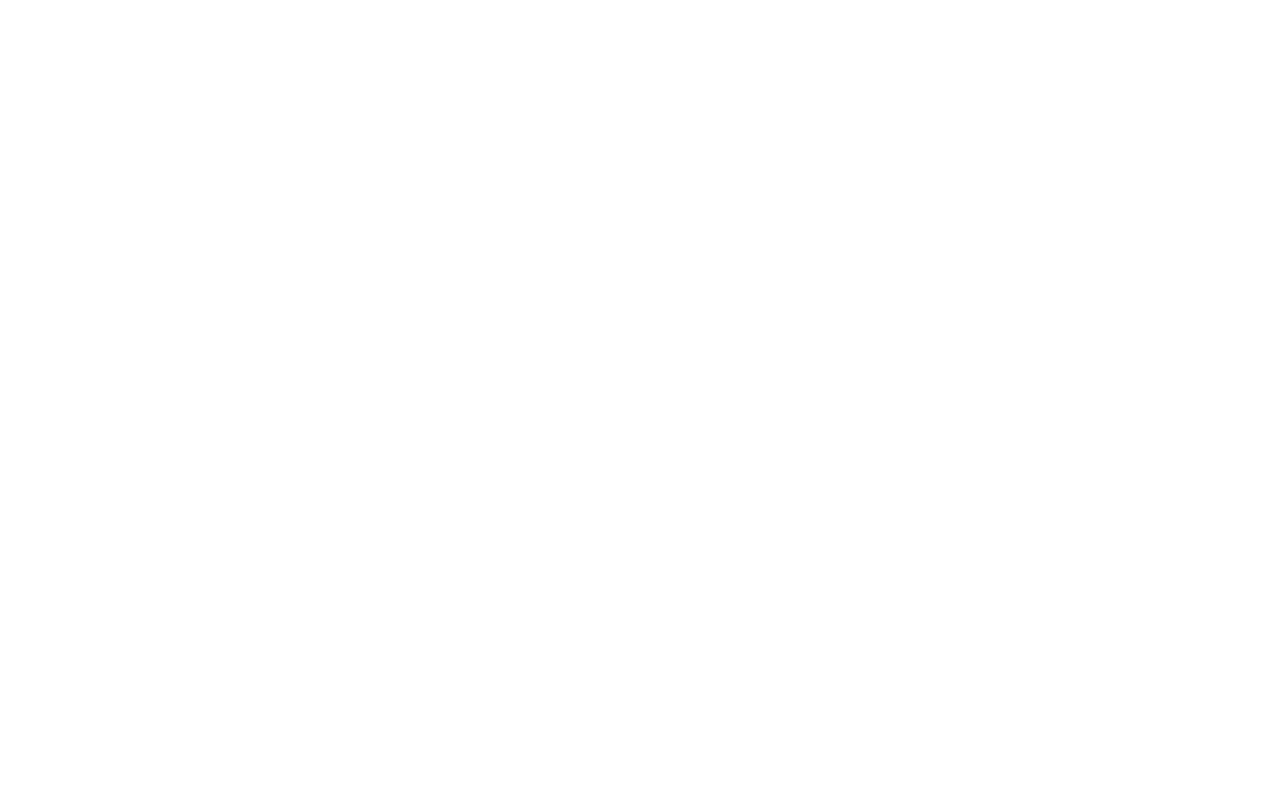
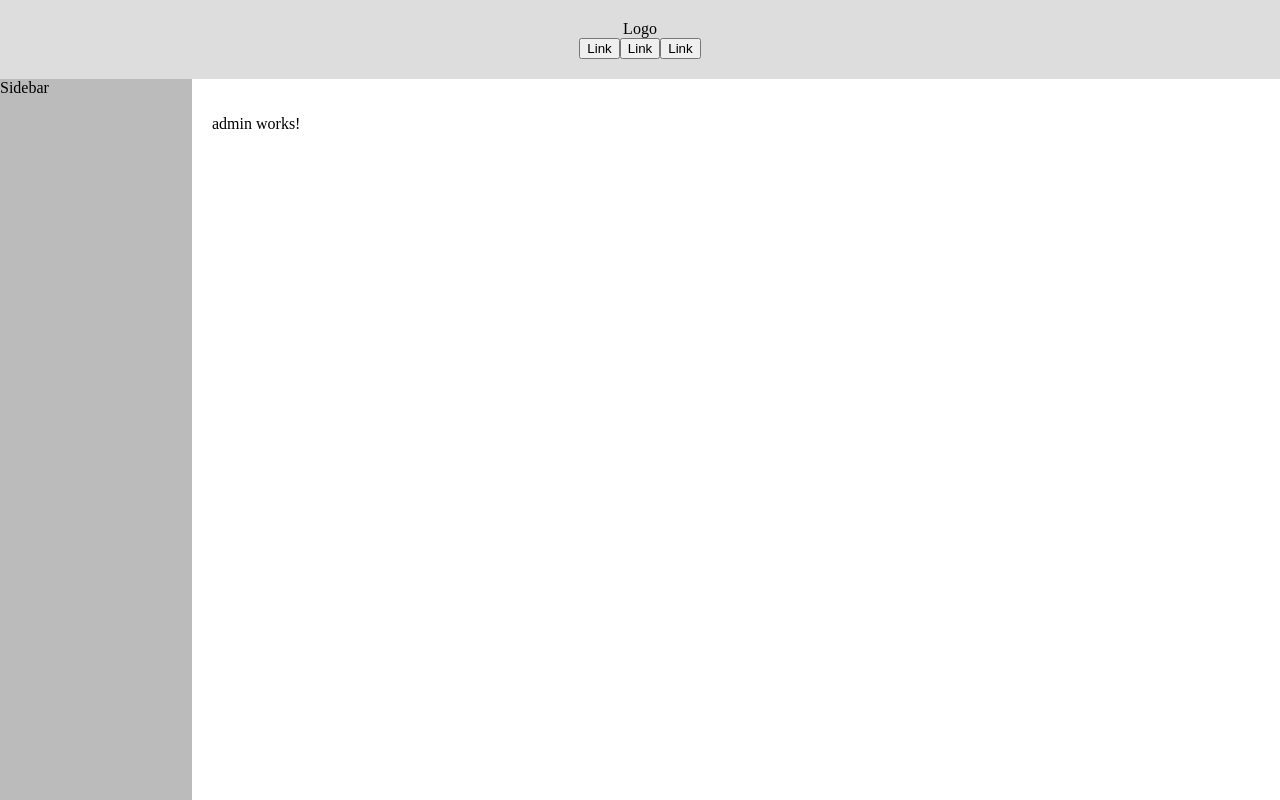
Before and after one commit to adus0205/onlineShopFrontend, an Angular app: page /admin in a window 1280 px wide. Before the commit this address led to /. Built offline with nearby package versions, Linux system fonts and the light colour scheme.

Commit message:
Admin Layout

```diff
--- a/src/app/app.module.ts
+++ b/src/app/app.module.ts
@@ -5,6 +5,8 @@ import { AppRoutingModule } from './app-routing.module';
 import { AppComponent } from './app.component';
 import { DefaultModule } from './layouts/default/default.module';
 import { FullpageModule } from './layouts/fullpage/fullpage.module';
+import { FullpageadminModule } from './layouts/fullpageadmin/fullpageadmin.module';
+
 @NgModule({
   declarations: [
     AppComponent
@@ -13,7 +15,8 @@ import { FullpageModule } from './layouts/fullpage/fullpage.module';
     BrowserModule,
     AppRoutingModule,
     DefaultModule,
-    FullpageModule
+    FullpageModule,
+    FullpageadminModule
   ],
   providers: [],
   bootstrap: [AppComponent]
--- /dev/null
+++ b/src/app/layouts/fullpageadmin/fullpageadmin.component.html
@@ -0,0 +1,20 @@
+<header fxLayout="column" fxLayoutAlign="start center">
+    <div fxFlex>
+        Logo
+    </div>
+    <div>
+        <button routerLink="">Link</button>
+        <button routerLink="">Link</button>
+        <button routerLink="">Link</button>
+    </div>
+</header>
+<div fxLayout="row" fxFlex>
+    <div fxFlex="15">
+        <div fxFlex class="sidebar">
+            Sidebar
+        </div>
+    </div>
+    <div fxFlex="85" class="content">
+        <router-outlet></router-outlet>
+    </div>
+</div>
--- /dev/null
+++ b/src/app/layouts/fullpageadmin/fullpageadmin.component.scss
@@ -0,0 +1,16 @@
+:host{
+    display: flex;
+    flex-direction: column;
+    height: 100%;
+}
+.content{
+    padding: 20px;
+}
+header{
+    background: #ddd;
+    padding: 20px;
+}
+.sidebar{
+    background: #bbb;
+    padding: 20;
+}
--- /dev/null
+++ b/src/app/modules/admin/admin.component.html
@@ -0,0 +1 @@
+<p>admin works!</p>
```
Also changed, not shown: src/app/app-routing.module.ts (+7 -0 lines), src/app/layouts/fullpageadmin/fullpageadmin.component.ts (added, +10 -0 lines), src/app/layouts/fullpageadmin/fullpageadmin.module.ts (added, +20 -0 lines), src/app/modules/admin/admin.component.ts (added, +10 -0 lines), src/app/modules/admin/admin.component.scss (added), 2 other files (tests, documents, lock files or other folders).
